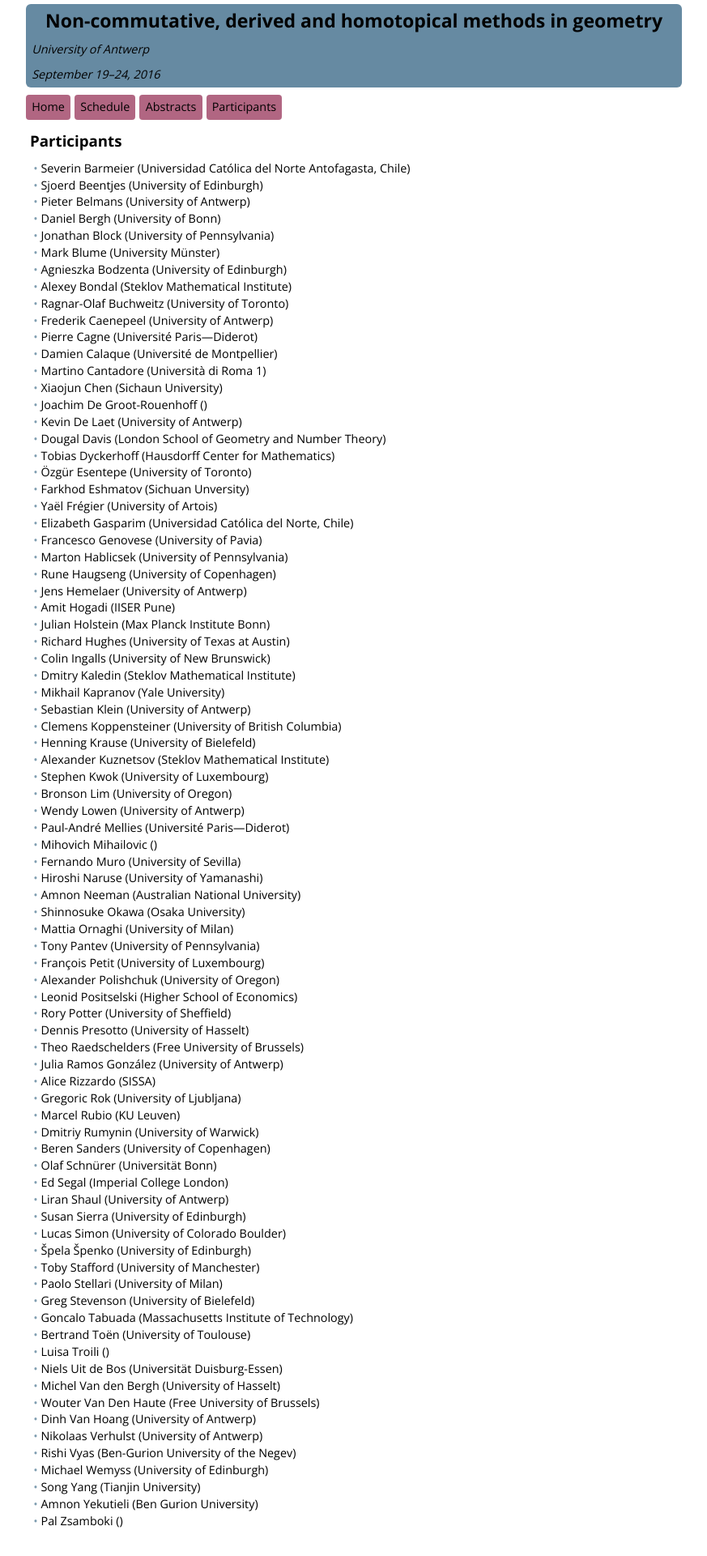
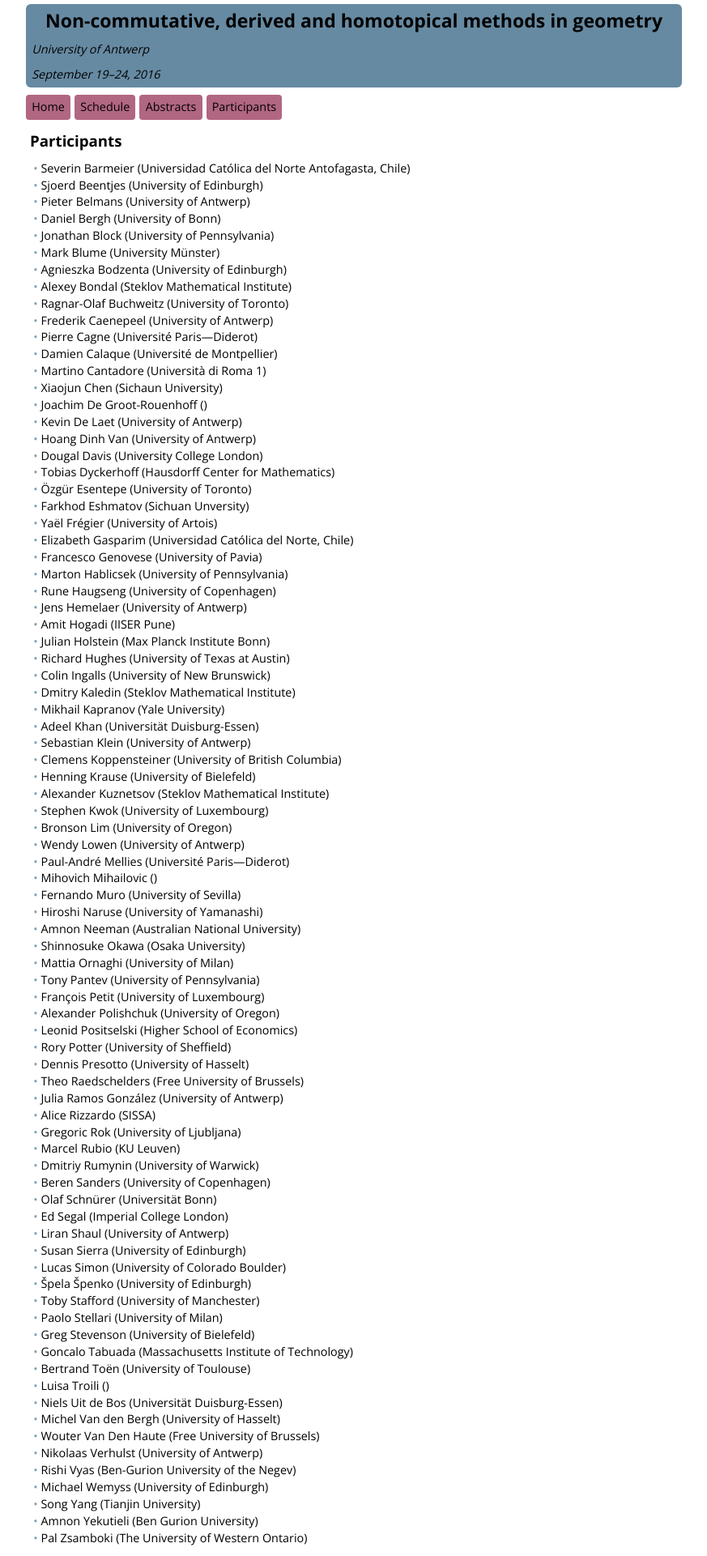
Before and after one commit to ncag-info/antwerp-2016, a Jekyll site: the page built from participants.html, in a window 1280 px wide. Shown: the whole page at 81% size, without its empty margins (203-1076 px from the left). Built offline with Jekyll 4.4.1, drawn with Linux system fonts in a browser that asks for light colours; nearby versions of some CDN libraries; library files that are not in the unit come from our copies.

Commit message:
Updated participants list

```diff
--- a/_data/participants.yml
+++ b/_data/participants.yml
@@ -14,7 +14,8 @@
 - Xiaojun Chen (Sichaun University)
 - Joachim De Groot-Rouenhoff ()
 - Kevin De Laet (University of Antwerp)
-- Dougal Davis (London School of Geometry and Number Theory)
+- Hoang Dinh Van (University of Antwerp)
+- Dougal Davis (University College London)
 - Tobias Dyckerhoff (Hausdorff Center for Mathematics)
 - Özgür Esentepe (University of Toronto)
 - Farkhod Eshmatov (Sichuan Unversity)
@@ -30,6 +31,7 @@
 - Colin Ingalls (University of New Brunswick)
 - Dmitry Kaledin (Steklov Mathematical Institute)
 - Mikhail Kapranov (Yale University)
+- Adeel Khan (Universität Duisburg-Essen)
 - Sebastian Klein (University of Antwerp)
 - Clemens Koppensteiner (University of British Columbia)
 - Henning Krause (University of Bielefeld)
@@ -72,10 +74,9 @@
 - Niels Uit de Bos (Universität Duisburg-Essen)
 - Michel Van den Bergh (University of Hasselt)
 - Wouter Van Den Haute (Free University of Brussels)
-- Dinh Van Hoang (University of Antwerp)
 - Nikolaas Verhulst (University of Antwerp)
 - Rishi Vyas (Ben-Gurion University of the Negev)
 - Michael Wemyss (University of Edinburgh)
 - Song Yang (Tianjin University)
 - Amnon Yekutieli (Ben Gurion University)
-- Pal Zsamboki ()
+- Pal Zsamboki (The University of Western Ontario)
```
